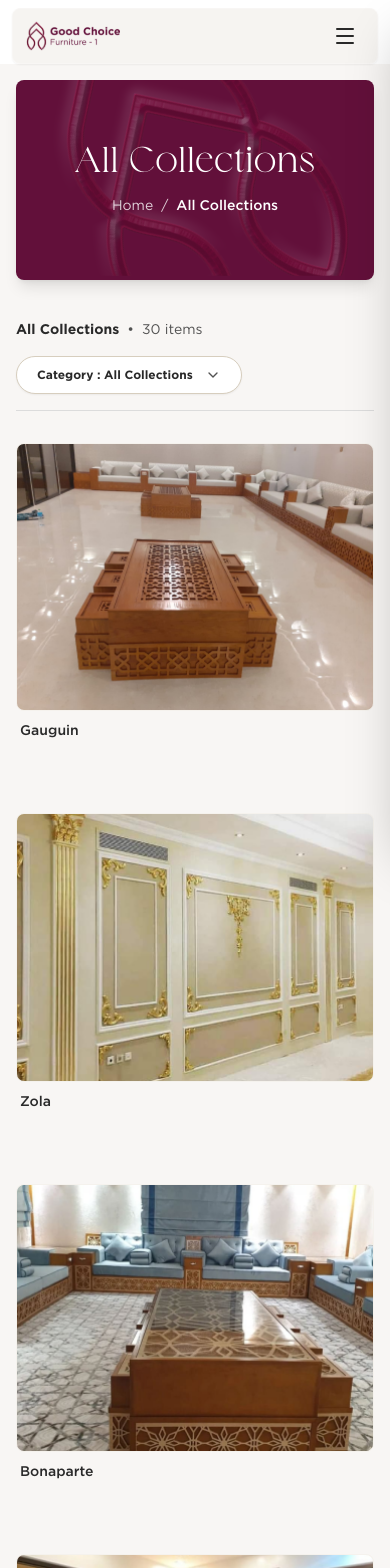
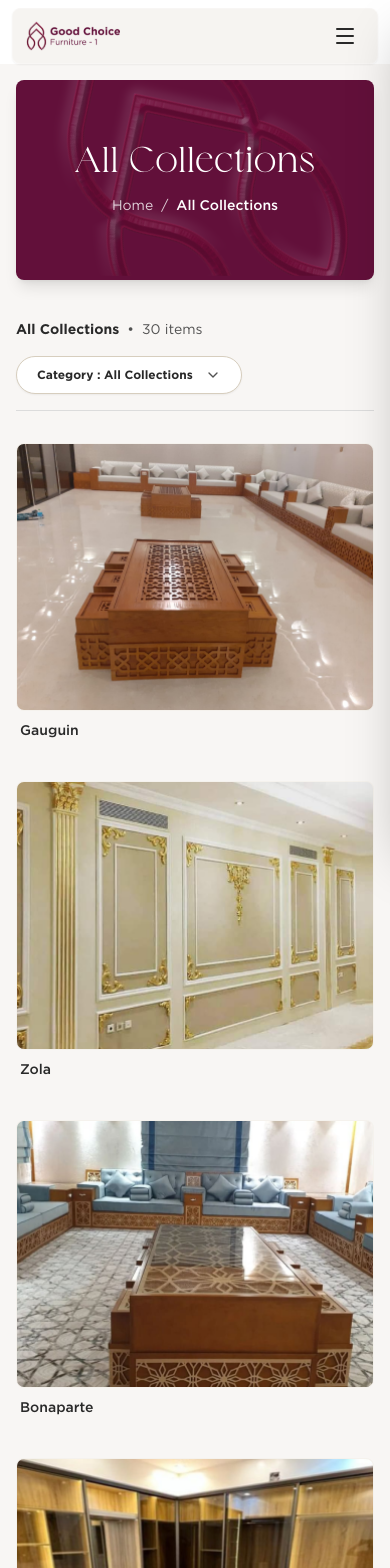
Before and after one commit to Nurit-Ltd/good-choice, a Next.js app: page /products in a window 390 px wide. Shown: the top 1568 px of the page. Built offline with nearby package versions, Linux system fonts and the light colour scheme.

Commit message:
feat: create reusable ProductCard component with interactive hover states

```diff
--- a/src/components/features/products/ProductCard.tsx
+++ b/src/components/features/products/ProductCard.tsx
@@ -14,7 +14,7 @@ export function ProductCard({ product, className = "" }: ProductCardProps) {
   const tagText = product.tag || "Made to order";
 
   return (
-    <div className={`group relative flex flex-col mb-12 sm:mb-14 ${className}`}>
+    <div className={`group relative flex flex-col mb-4 md:mb-14 ${className}`}>
       <Link href={`/products/${product.slug}`} className="block relative w-full">
         {/* Main Image Container */}
         <div className="relative w-full aspect-4/3 rounded-lg group-hover:rounded-bl-none overflow-hidden bg-[#F5F2ED] border border-transparent group-hover:border-primary-950 transition-colors duration-300">
```
